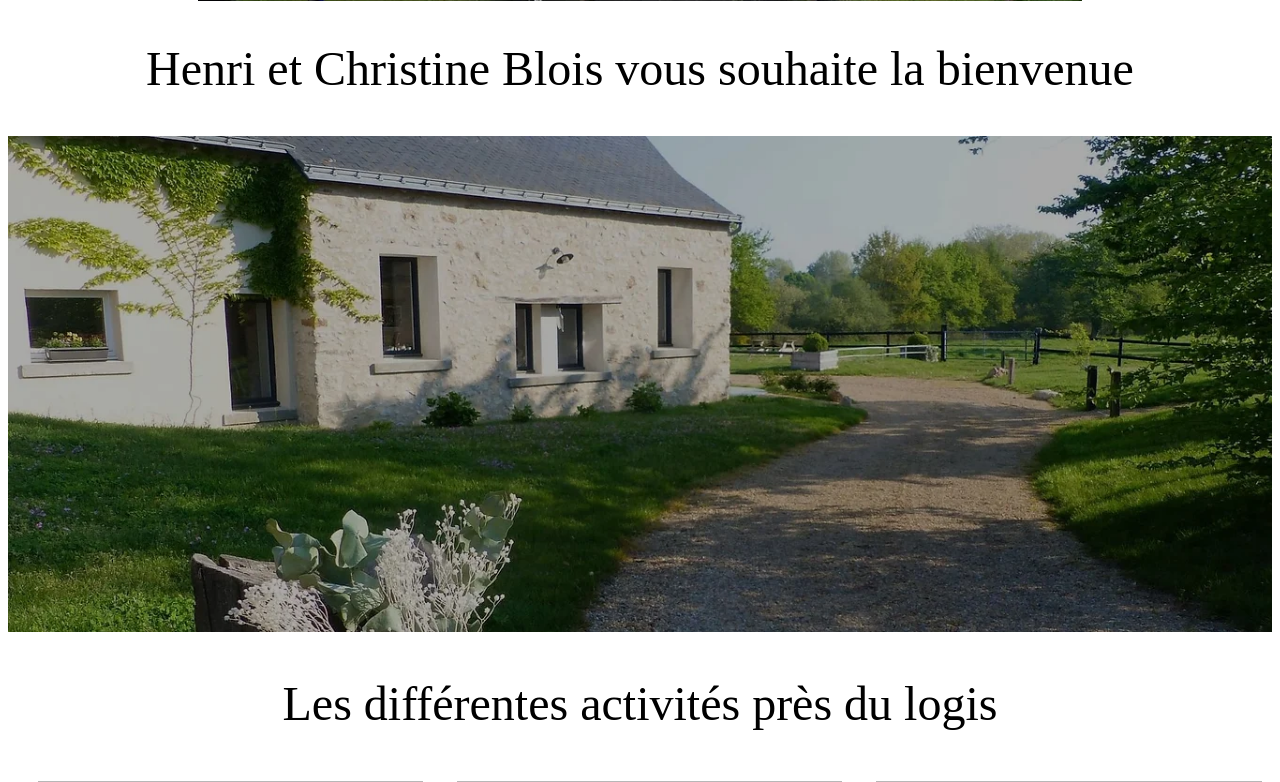
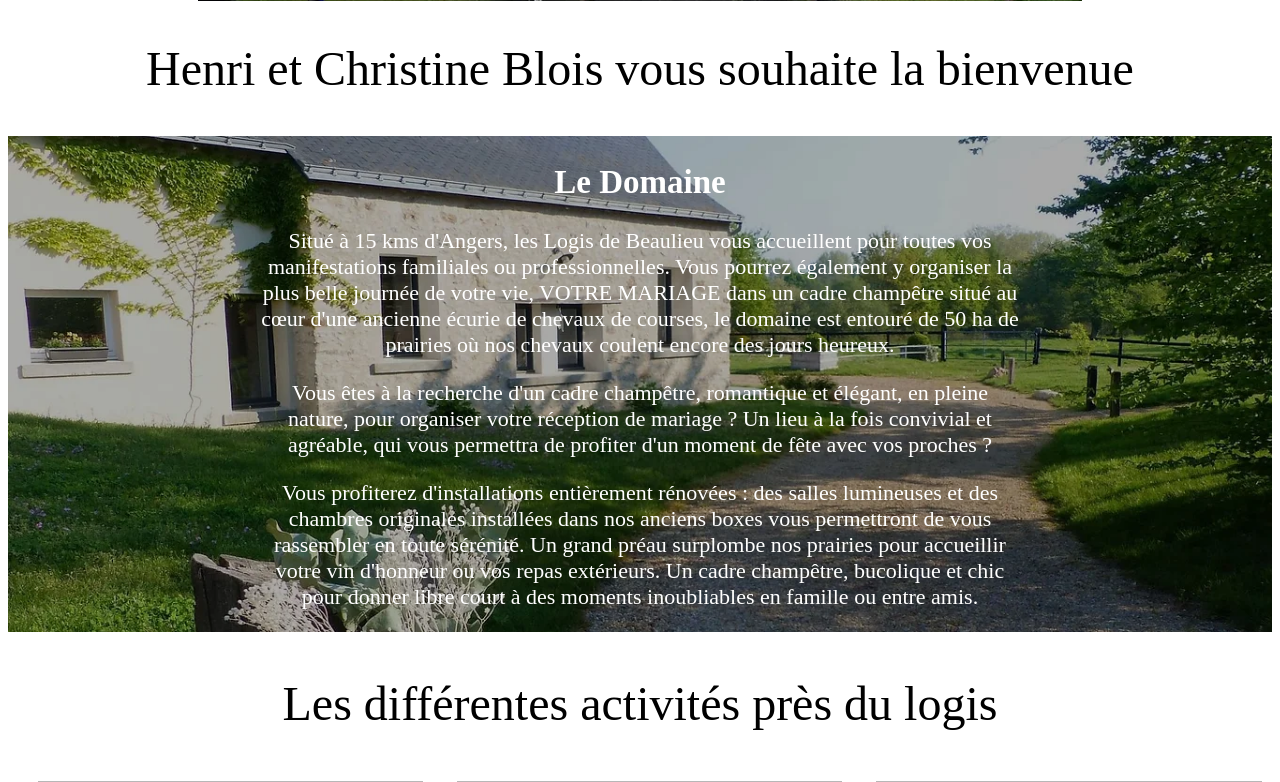
Before and after one commit to PILG11/S7-PILG11, a PHP site: page / in a window 1280 px wide. Shown: the part 595-1377 px from the top of the page. Run offline with PHP 8.4, Linux system fonts and the light colour scheme; some libraries are stand-ins or nearby versions.

Commit message:
PILG11-22 Modif Page Accueil

```diff
--- a/Website/css/style.css
+++ b/Website/css/style.css
@@ -20,11 +20,28 @@ body {
     margin-bottom: 40px;
 }
 
+.second_img {
+    position: relative;
+    overflow: hidden;
+}
+
 .second_img>img {
     height: auto;
     width: 100%;
     min-width: 500px;
     margin: auto;
+}
+
+.descr {
+    position: absolute;
+    top: 0;
+    left: 0;
+    right: 0;
+    text-align: center;
+    margin-left: 20%;
+    margin-right: 20%;
+    color: white;
+    font-size: 22px;
 }
 
 .container {
--- a/Website/index.php
+++ b/Website/index.php
@@ -24,6 +24,12 @@
 
     <div class="second_img">
       <img src="./img/Accueil/accueil2.png" alt="Photo gîte">
+      <div class="descr">
+        <h2> Le Domaine</h2>
+        <p> Situé à 15 kms d'Angers, les Logis de Beaulieu vous accueillent pour toutes vos manifestations familiales ou professionnelles. Vous pourrez également y organiser la plus belle journée de votre vie, VOTRE MARIAGE dans un cadre champêtre situé au cœur d'une ancienne écurie de chevaux de courses, le domaine est entouré de 50 ha de prairies où nos chevaux coulent encore des jours heureux. </p>
+        <p> Vous êtes à la recherche d'un cadre champêtre, romantique et élégant, en pleine nature, pour organiser votre réception de mariage ? Un lieu à la fois convivial et agréable, qui vous permettra de profiter d'un moment de fête avec vos proches ? </p>
+        <p> Vous profiterez d'installations entièrement rénovées : des salles lumineuses et des chambres originales installées dans nos anciens boxes vous permettront de vous rassembler en toute sérénité. Un grand préau surplombe nos prairies pour accueillir votre vin d'honneur ou vos repas extérieurs. Un cadre champêtre, bucolique et chic pour donner libre court à des moments inoubliables en famille ou entre amis.</p>
+      </div>
     </div>
 
     <div class="sous_titre">
--- a/Website/pages/footer.php
+++ b/Website/pages/footer.php
@@ -8,9 +8,9 @@
     </head>
 
     <div class="social">
-        <a href="https://www.facebook.com/Les-Logis-de-Beaulieu-929752433837612"><i class="icon ion-social-facebook"></i></a>
-        <a href="https://www.instagram.com/leslogisdebeaulieu/"><i class="icon ion-social-instagram"></i></a>
-        <a href="#"><i class="icon ion-social-twitter"></i></a>
+        <a href="https://www.facebook.com/Les-Logis-de-Beaulieu-929752433837612" target="_blank"><i class="icon ion-social-facebook"></i></a>
+        <a href="https://www.instagram.com/leslogisdebeaulieu/" target="_blank"><i class="icon ion-social-instagram"></i></a>
+        <a href="#" target="_blank"><i class="icon ion-social-twitter"></i></a>
     </div>
 
     <ul>
```
